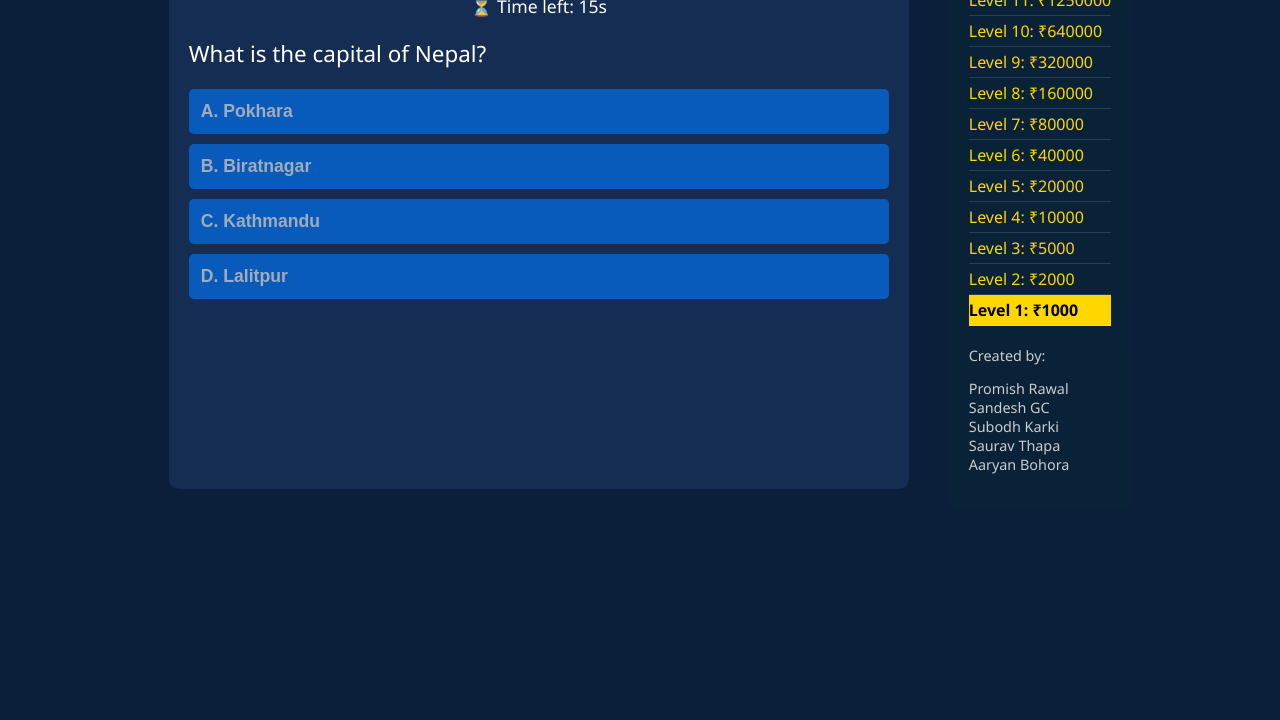
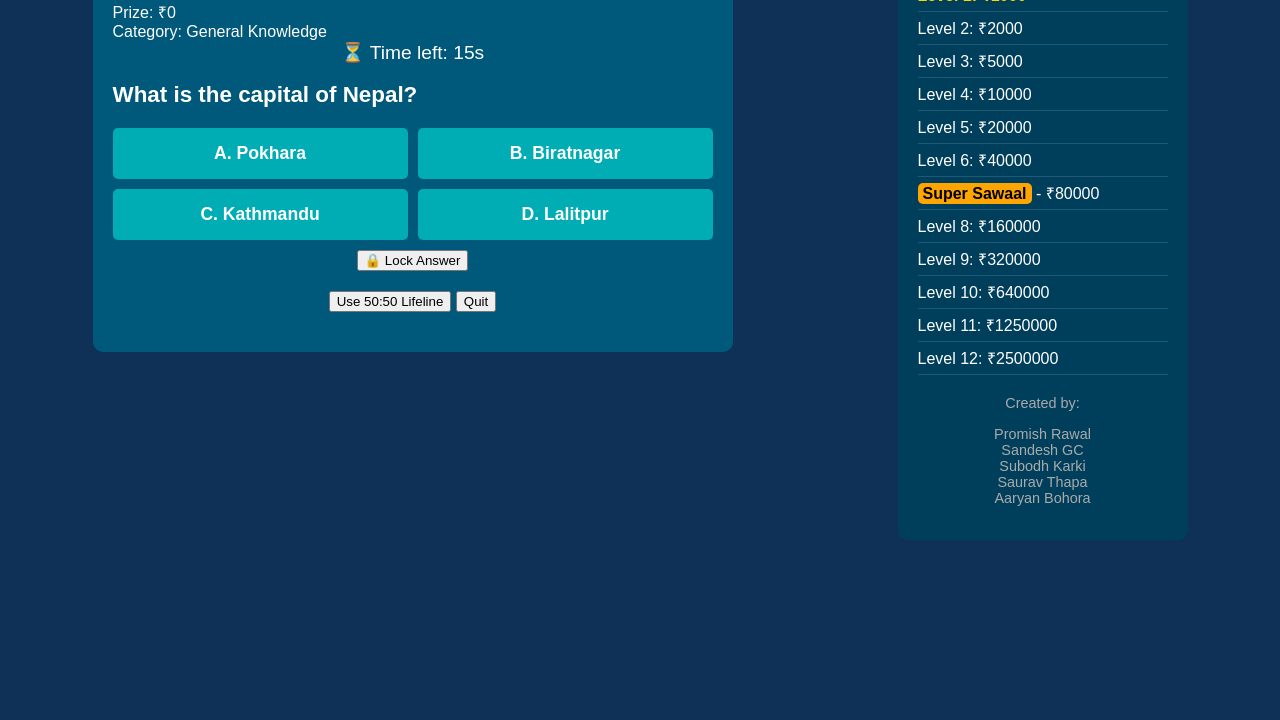
Before and after one commit to pro07mishrawal/SQA, a plain HTML site: page index.html in a window 1280 px wide. Shown: the part 120-840 px from the top of the page. Before the commit the page ends 800 px from the top, so only its background shows below. Drawn offline with Linux system fonts and the light colour scheme.

Commit message:
Update index.html

```diff
--- a/index.html
+++ b/index.html
@@ -4,60 +4,63 @@
   <meta name="viewport" content="width=device-width, initial-scale=1.0"/>
   <title>Kaun Banega Crorepati</title>
   <style>
-    /* [Same CSS as before] */
     body {
-      font-family: 'Segoe UI', sans-serif;
-      background-color: #0b1f3a;
+      font-family: Arial, sans-serif;
+      background-color: #0f3057;
       color: #ffffff;
-      margin: 0;
-      padding: 0;
       display: flex;
-      justify-content: center;
+      justify-content: space-around;
       align-items: flex-start;
       height: 100vh;
+      margin: 0;
+      padding: 20px;
     }
 
     .container {
-      background-color: #152d53;
+      max-width: 600px;
+      background-color: #00587a;
+      border-radius: 10px;
+      padding: 20px;
+      flex: 1;
+    }
+
+    .sidebar {
+      background-color: #003f5c;
       padding: 20px;
       border-radius: 10px;
-      width: 700px;
-      margin: 20px;
+      margin-left: 20px;
+      min-width: 250px;
     }
 
     h1 {
       text-align: center;
-      font-size: 2em;
-      color: gold;
-      margin-bottom: 10px;
     }
 
     #question {
       font-size: 1.4em;
-      margin: 20px 0;
+      margin-bottom: 20px;
     }
 
     .options {
-      display: flex;
-      flex-direction: column;
+      display: grid;
+      grid-template-columns: 1fr 1fr;
       gap: 10px;
     }
 
     .option-btn {
-      padding: 12px;
-      background-color: #007bff;
+      padding: 15px;
+      background-color: #00adb5;
       border: none;
       border-radius: 5px;
       color: white;
       font-weight: bold;
       cursor: pointer;
-      transition: 0.3s;
+      transition: background-color 0.3s;
       font-size: 1.1em;
-      text-align: left;
     }
 
-    .option-btn:hover {
-      background-color: #0056b3;
+    .option-btn.selected {
+      background-color: #ffaa00 !important;
     }
 
     .option-btn.correct {
@@ -69,72 +72,76 @@
     }
 
     .option-btn:disabled {
-      opacity: 0.6;
       cursor: not-allowed;
     }
 
-    #lock-msg {
+    .lifeline-box {
+      margin-top: 20px;
       text-align: center;
-      margin-top: 10px;
-      font-style: italic;
-      color: gold;
     }
 
-    #result {
+    #result, #levelComplete {
+      margin-top: 20px;
+      font-size: 1.1em;
       text-align: center;
-      margin-top: 20px;
-      font-size: 1.2em;
     }
 
     #timer {
+      font-size: 1.2em;
+      margin-bottom: 10px;
       text-align: center;
-      font-size: 1.1em;
-    }
-
-    .sidebar {
-      background-color: #0a2238;
-      padding: 20px;
-      border-radius: 10px;
-      color: gold;
-      height: fit-content;
-    }
-
-    .sidebar h3 {
-      margin-bottom: 10px;
     }
 
     .level {
-      padding: 4px 0;
+      padding: 5px 0;
       border-bottom: 1px solid #ffffff22;
     }
 
     .active-level {
-      background-color: gold;
-      color: black;
+      color: gold;
+      font-weight: bold;
+    }
+
+    .super-sawaal {
+      background-color: orange;
+      padding: 2px 5px;
+      border-radius: 5px;
+      color: #000;
       font-weight: bold;
     }
 
     .team {
       margin-top: 20px;
-      color: #ccc;
       font-size: 0.9em;
-    }
-
-    .game-area {
-      display: flex;
-      gap: 20px;
+      color: #aaa;
+      text-align: center;
     }
   </style>
 </head>
 <body>
-  <div class="game-area">
   <div class="container">
     <h1>🪙 Kaun Banega Crorepati 🪙</h1>
+    <div id="prize">Prize: ₹0</div>
+    <div id="category">Category: General Knowledge</div>
     <div id="timer">⏳ Time left: 20s</div>
-      <div id="question">Loading question...</div>
-      <div class="options" id="options"></div>
-      <div id="lock-msg"></div>
+    <div id="question-box">
+      <h2 id="question">Loading...</h2>
+      <div class="options">
+        <button class="option-btn" onclick="selectOption(0)">A</button>
+        <button class="option-btn" onclick="selectOption(1)">B</button>
+        <button class="option-btn" onclick="selectOption(2)">C</button>
+        <button class="option-btn" onclick="selectOption(3)">D</button>
+      </div>
+      <div style="text-align:center; margin-top:10px">
+        <button onclick="lockAnswer()">🔒 Lock Answer</button>
+      </div>
+    </div>
+    <div class="lifeline-box">
+      <button id="lifeline-btn" onclick="useLifeline()">Use 50:50 Lifeline</button>
+      <button onclick="quitGame()">Quit</button>
+    </div>
     <div id="result"></div>
+    <div id="levelComplete"></div>
   </div>
 
   <div class="sidebar">
@@ -145,149 +152,142 @@
       <p>Promish Rawal<br>Sandesh GC<br>Subodh Karki<br>Saurav Thapa<br>Aaryan Bohora</p>
     </div>
   </div>
-  </div>
 
   <script>
-    const questions = [
-      { question: "What is the capital of Nepal?", options: ["Pokhara", "Biratnagar", "Kathmandu", "Lalitpur"], answer: 2 },
-      { question: "Which planet is known as the Red Planet?", options: ["Earth", "Venus", "Mars", "Jupiter"], answer: 2 },
-      { question: "What is 12 x 8?", options: ["96", "84", "108", "112"], answer: 0 },
-    ];
-
-    const prizeLevels = [
-      2500000, 1250000, 640000, 320000, 160000,
-      80000, 40000, 20000, 10000, 5000,
-      2000, 1000
-    ]; // reversed
-
-    let currentQuestion = 0;
-    let currentPrize = 0;
-    let timeLeft = 20;
-    let timer;
-    let recognizing = false;
-
-    const questionEl = document.getElementById("question");
-    const optionsEl = document.getElementById("options");
-    const resultEl = document.getElementById("result");
-    const lockMsgEl = document.getElementById("lock-msg");
-    const timerEl = document.getElementById("timer");
-    const prizeLevelsEl = document.getElementById("prize-levels");
-
-    let recognition;
-
-    if ('webkitSpeechRecognition' in window || 'SpeechRecognition' in window) {
-      const SpeechRecognition = window.SpeechRecognition || window.webkitSpeechRecognition;
-      recognition = new SpeechRecognition();
-      recognition.continuous = false;
+    const recognition = new (window.SpeechRecognition || window.webkitSpeechRecognition)();
+    recognition.continuous = true;
     recognition.interimResults = false;
     recognition.lang = 'en-US';
+    recognition.start();
 
     recognition.onresult = function(event) {
-        const transcript = event.results[0][0].transcript.trim().toUpperCase();
-        const letter = transcript[0];
-        const index = letter.charCodeAt(0) - 65;
-        if (index >= 0 && index <= 3) {
-          lockMsgEl.textContent = `🔒 Computer ji, option ${letter} ko lock kiya jaye...`;
-          disableButtons();
-          setTimeout(() => lockAnswer(index), 2000);
+      const transcript = event.results[event.results.length - 1][0].transcript.toLowerCase();
+      if (transcript.includes("lock")) {
+        lockAnswer();
+      } else if (transcript.includes("pause")) {
+        clearInterval(timerInterval);
+      } else if (transcript.includes("resume")) {
+        startTimer();
+      } else {
+        ['a','b','c','d'].forEach((val, idx) => {
+          if (transcript.includes(val)) {
+            selectOption(idx);
+          }
+        });
       }
     };
 
-      recognition.onerror = function(event) {
-        console.error("Speech recognition error:", event.error);
-      };
-    } else {
-      alert("Sorry, your browser does not support voice recognition.");
-    }
+    const questions = [
+      { question: "What is the capital of Nepal?", category: "General Knowledge", options: ["Pokhara", "Biratnagar", "Kathmandu", "Lalitpur"], answer: 2 },
+      // ... other questions
+    ];
+
+    const prizeLevels = [1000, 2000, 5000, 10000, 20000, 40000, 80000, 160000, 320000, 640000, 1250000, 2500000];
+
+    let currentQuestion = 0;
+    let selectedOption = -1;
+    let currentPrize = 0;
+    let lifelineUsed = false;
+    let timerInterval;
+    let timeLeft = 20;
+
+    const optionBtns = document.querySelectorAll(".option-btn");
 
     function startTimer() {
       timeLeft = 20;
-      timerEl.textContent = `⏳ Time left: ${timeLeft}s`;
-      clearInterval(timer);
-      timer = setInterval(() => {
+      document.getElementById("timer").textContent = `⏳ Time left: ${timeLeft}s`;
+      clearInterval(timerInterval);
+      timerInterval = setInterval(() => {
         timeLeft--;
-        timerEl.textContent = `⏳ Time left: ${timeLeft}s`;
+        document.getElementById("timer").textContent = `⏳ Time left: ${timeLeft}s`;
         if (timeLeft <= 0) {
-          clearInterval(timer);
-          lockAnswer(-1);
+          clearInterval(timerInterval);
+          lockAnswer();
         }
       }, 1000);
     }
 
     function loadQuestion() {
+      selectedOption = -1;
       const q = questions[currentQuestion];
-      questionEl.textContent = q.question;
-      optionsEl.innerHTML = "";
-      lockMsgEl.textContent = "";
-      resultEl.textContent = "";
-
-      q.options.forEach((opt, i) => {
-        const btn = document.createElement("button");
-        btn.className = "option-btn";
-        btn.textContent = `${String.fromCharCode(65 + i)}. ${opt}`;
-        btn.disabled = true;
-        optionsEl.appendChild(btn);
+      document.getElementById("question").textContent = q.question;
+      document.getElementById("category").textContent = `Category: ${q.category}`;
+      optionBtns.forEach((btn, index) => {
+        btn.textContent = `${String.fromCharCode(65 + index)}. ${q.options[index]}`;
+        btn.disabled = false;
+        btn.style.visibility = "visible";
+        btn.classList.remove("correct", "incorrect", "selected");
       });
-
+      document.getElementById("result").textContent = "";
+      document.getElementById("levelComplete").textContent = "";
+      document.getElementById("prize").textContent = `Prize: ₹${currentPrize}`;
       updatePrizeLevels();
       startTimer();
-      startListening();
     }
 
-    function startListening() {
-      if (recognition) {
-        recognition.start();
-        recognizing = true;
+    function selectOption(index) {
+      selectedOption = index;
+      optionBtns.forEach(btn => btn.classList.remove("selected"));
+      optionBtns[index].classList.add("selected");
+    }
+
+    function lockAnswer() {
+      if (selectedOption === -1) return;
+      clearInterval(timerInterval);
+      const correct = questions[currentQuestion].answer;
+      optionBtns.forEach((btn, idx) => {
+        btn.disabled = true;
+        if (idx === correct) btn.classList.add("correct");
+        if (idx === selectedOption && idx !== correct) btn.classList.add("incorrect");
+      });
+      if (selectedOption === correct) {
+        currentPrize = prizeLevels[currentQuestion];
+        document.getElementById("result").textContent = `✅ Correct! You won ₹${currentPrize}`;
+        document.getElementById("levelComplete").textContent = `🎉 Level ${currentQuestion + 1} Complete!`;
+        currentQuestion++;
+        if (currentQuestion < questions.length) {
+          setTimeout(loadQuestion, 2000);
+        } else {
+          document.getElementById("result").textContent = `🏆 Congratulations! You are a Crorepati! Total: ₹${currentPrize}`;
+        }
+      } else {
+        document.getElementById("result").textContent = `❌ Wrong! Correct answer: ${questions[currentQuestion].options[correct]}`;
       }
     }
 
-    function stopListening() {
-      if (recognition && recognizing) {
-        recognition.stop();
-        recognizing = false;
-      }
-    }
-
-    function lockAnswer(index) {
-      stopListening();
-      clearInterval(timer);
+    function useLifeline() {
+      if (lifelineUsed) return;
+      lifelineUsed = true;
+      document.getElementById("lifeline-btn").disabled = true;
       const correct = questions[currentQuestion].answer;
-      const buttons = document.querySelectorAll(".option-btn");
-
-      buttons.forEach((btn, i) => {
-        if (i === correct) btn.classList.add("correct");
-        if (i === index && index !== correct) btn.classList.add("incorrect");
-      });
-
-      if (index === correct) {
-        currentPrize = prizeLevels[11 - currentQuestion];
-        resultEl.textContent = `✅ Correct! You won ₹${currentPrize}`;
-        currentQuestion++;
-        if (currentQuestion < questions.length) {
-          setTimeout(loadQuestion, 3000);
-        } else {
-          resultEl.textContent = `🏆 Congratulations! You are a Crorepati! Total: ₹${currentPrize}`;
-        }
-      } else {
-        if (index === -1) {
-          resultEl.textContent = "⏰ Time's up!";
-        } else {
-          resultEl.textContent = `❌ Wrong answer! Correct: ${questions[currentQuestion].options[correct]}`;
+      let hidden = 0;
+      while (hidden < 2) {
+        const rand = Math.floor(Math.random() * 4);
+        if (rand !== correct && optionBtns[rand].style.visibility !== "hidden") {
+          optionBtns[rand].style.visibility = "hidden";
+          hidden++;
         }
       }
     }
 
-    function disableButtons() {
-      document.querySelectorAll(".option-btn").forEach(btn => btn.disabled = true);
+    function quitGame() {
+      clearInterval(timerInterval);
+      document.getElementById("result").textContent = `🏁 You quit! Total winnings: ₹${currentPrize}`;
+      optionBtns.forEach(btn => btn.disabled = true);
+      document.getElementById("lifeline-btn").disabled = true;
+      document.getElementById("timer").textContent = "";
     }
 
     function updatePrizeLevels() {
+      const prizeLevelsEl = document.getElementById("prize-levels");
       prizeLevelsEl.innerHTML = "";
-      prizeLevels.forEach((amt, i) => {
-        const index = 11 - i;
+      prizeLevels.forEach((amt, idx) => {
         const div = document.createElement("div");
-        div.className = "level" + (index === currentQuestion ? " active-level" : "");
-        div.textContent = `Level ${index + 1}: ₹${amt}`;
+        let levelClass = "level";
+        if (idx === currentQuestion) levelClass += " active-level";
+        if (idx === 6) div.innerHTML = `<span class='super-sawaal'>Super Sawaal</span> - ₹${amt}`;
+        else div.textContent = `Level ${idx + 1}: ₹${amt}`;
+        div.className = levelClass;
         prizeLevelsEl.appendChild(div);
       });
     }
```
Lines whose indentation alone changed are shown as unchanged.
